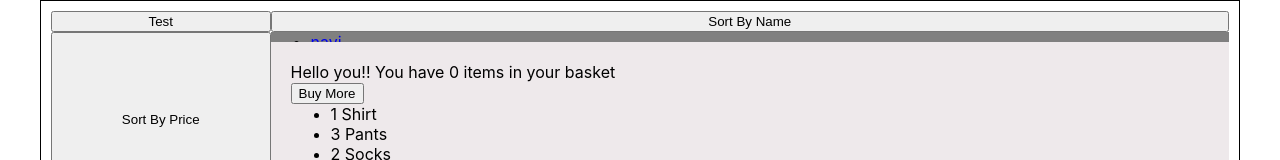
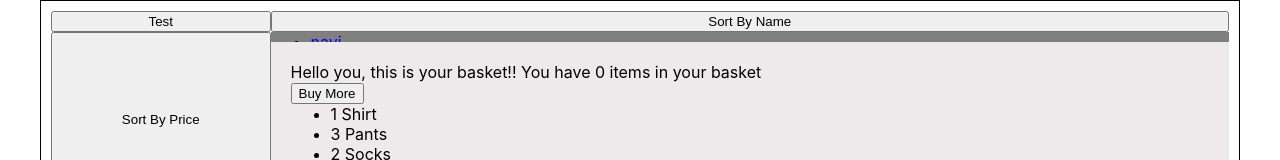
Before and after one commit to anne7n62/react-shop, a React (Create React App) app: page / in a window 1280 px wide. Shown: the top 160 px of the page. Built offline with nearby package versions, Linux system fonts and the light colour scheme; no server answers.

Commit message:
changes in paragraph

```diff
--- a/src/MyBasket.js
+++ b/src/MyBasket.js
@@ -20,7 +20,7 @@ export default function MyBasket(props) {
   return (
     <section className="MyBasket">
       <p>
-        Hello you!! You have {props.basket.length} item
+        Hello you, this is your basket!! You have {props.basket.length} item
         {props.basket.length == 1 ? "" : "s"} in your basket
         {/* ternary operator */}
       </p>
```
